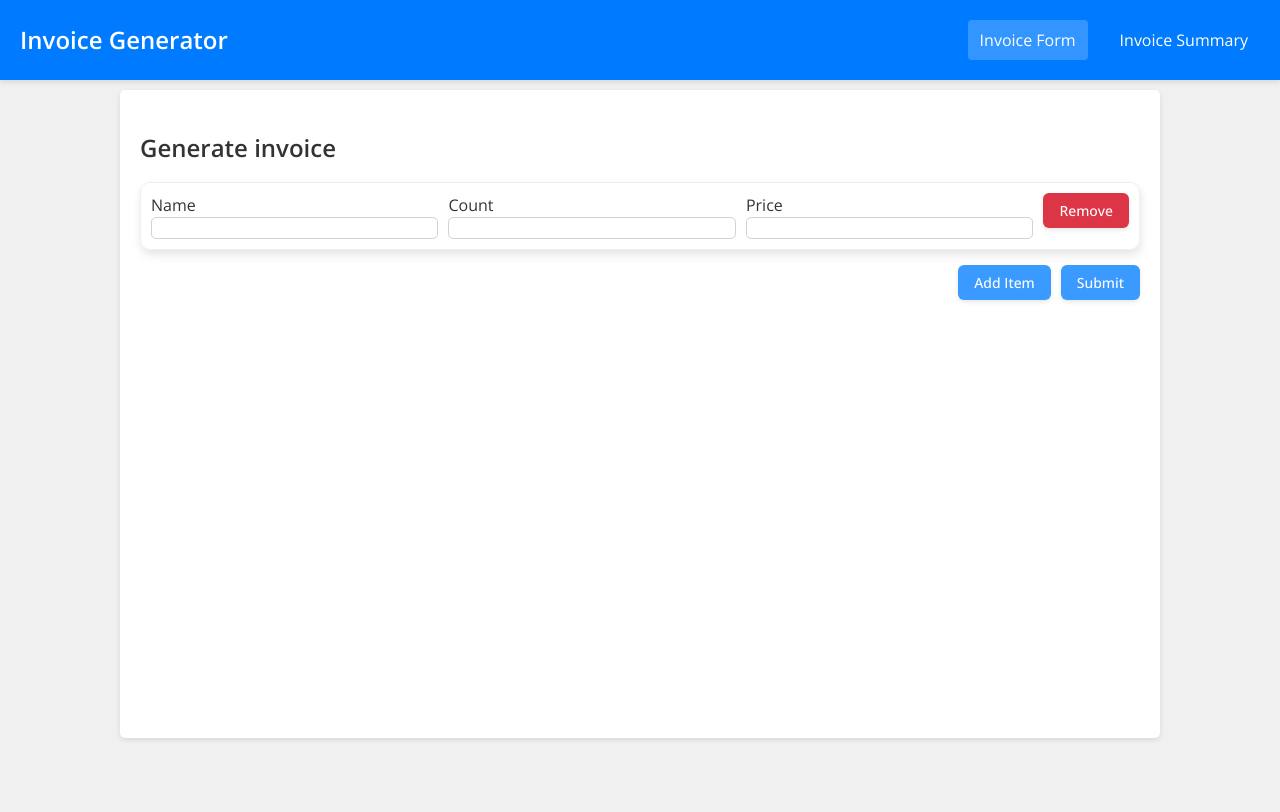
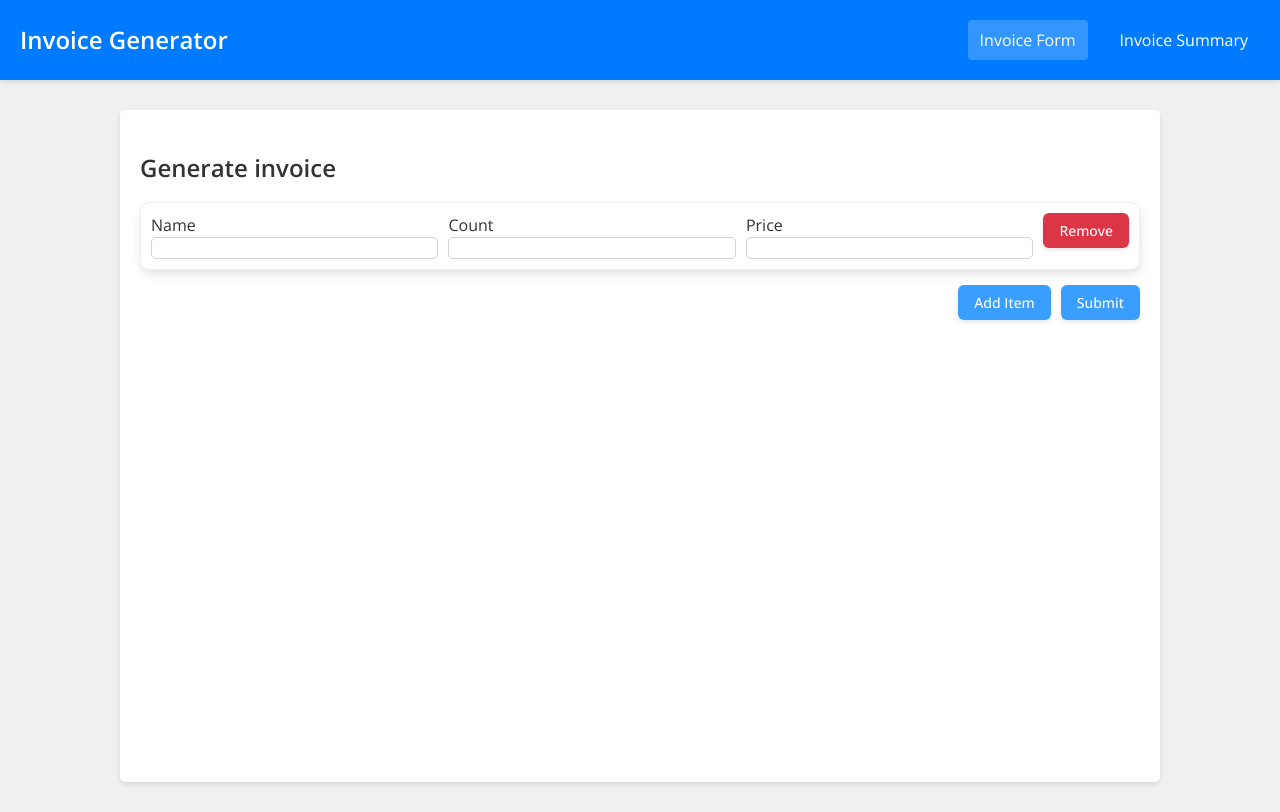
Before and after one commit to Luki1235512/invoice-generator, an Angular app: page / in a window 1280 px wide. Built offline with nearby package versions, Linux system fonts and the light colour scheme.

Commit message:
Add css variables

```diff
--- a/src/app/app.component.css
+++ b/src/app/app.component.css
@@ -4,9 +4,9 @@
   left: 0;
   right: 0;
   height: 80px;
-  background-color: #007bff;
-  color: white;
-  box-shadow: 0 2px 5px rgba(0, 0, 0, 0.1);
+  background-color: var(--color-blue);
+  color: var(--color-white);
+  box-shadow: var(--shadow-md);
   z-index: 1000;
 }
 
@@ -29,7 +29,7 @@
 }
 
 .navbar-link {
-  color: white;
+  color: var(--color-white);
   text-decoration: none;
   padding: 8px 12px;
   border-radius: 4px;
@@ -37,11 +37,11 @@
 }
 
 .navbar-link:hover {
-  background-color: rgba(255, 255, 255, 0.1);
+  background-color: var(--overlay-light);
 }
 
 .navbar-link.active {
-  background-color: rgba(255, 255, 255, 0.2);
+  background-color: var(--overlay-medium);
 }
 
 .main-content {
--- a/src/app/invoice-form/invoice-form.component.css
+++ b/src/app/invoice-form/invoice-form.component.css
@@ -7,20 +7,20 @@
   gap: 10px;
   margin-bottom: 15px;
   padding: 10px;
-  border: 1px solid #efefef;
+  border: 1px solid var(--color-card);
   border-radius: 10px;
   align-items: flex-start;
-  box-shadow: 1px 5px 10px rgba(0, 0, 0, 0.1);
+  box-shadow: var(--shadow-card);
 }
 
 input {
-  border: 1px solid #d3d2d2;
+  border: 1px solid var(--color-input-border);
   border-radius: 5px;
 }
 
 input:focus {
   outline: none;
-  border: 1px solid #c0bebe;
+  border: 1px solid var(--color-input-focus-border);
   box-shadow: 1px 1px 5px #efefef;
 }
 
@@ -37,6 +37,6 @@ input:focus {
 }
 
 .invalid-feedback {
-  color: #dc3545;
+  color: var(--color-danger);
   font-size: 0.875em;
 }
--- a/src/app/invoice-summary/invoice-summary.component.css
+++ b/src/app/invoice-summary/invoice-summary.component.css
@@ -4,7 +4,6 @@
 
 .loading {
   font-style: italic;
-  color: #777;
 }
 
 .text-right {
@@ -12,11 +11,11 @@
 }
 
 .invoice-card {
-  border: 1px solid #efefef;
+  border: 1px solid var(--color-card);
   border-radius: 10px;
   padding: 10px;
   margin-bottom: 10px;
-  box-shadow: 1px 5px 10px rgba(0, 0, 0, 0.1);
+  box-shadow: var(--shadow-card);
 }
 
 .invoice-card h4 {
@@ -39,7 +38,7 @@
 }
 
 .invoice-card tfoot tr {
-  background-color: #e2e2e2cd;
+  background-color: var(--color-footer-bg);
   font-weight: 500;
 }
 
@@ -49,7 +48,7 @@
 }
 
 .invoice-card h4 {
-  background-color: #f6f6f6;
+  background-color: var(--color-invoice-card-h4);
   font-weight: 500;
   margin-bottom: 10px;
   border-radius: 5px;
--- a/src/app/invoice-summary/invoice-summary.component.html
+++ b/src/app/invoice-summary/invoice-summary.component.html
@@ -10,6 +10,7 @@
   </ng-template>
 
   <div>
+    <hr />
     <h3>All Invoices</h3>
 
     <div *ngIf="invoices.length === 0">
@@ -60,7 +61,8 @@
   </div>
 
   <div *ngIf="invoices.length > 0">
-    <h3>Overall:</h3>
+    <hr />
+    <h3>Overall</h3>
     <div>
       <p><strong>Total Items Count:</strong> {{ totalItemsCount }}</p>
     </div>
--- a/src/app/shared/pagination/pagination.component.css
+++ b/src/app/shared/pagination/pagination.component.css
@@ -11,15 +11,9 @@
 }
 
 .page-item.active .page-link {
-  background-color: #007bff;
-  border-color: #007bff;
-  color: white;
-}
-
-.page-item.disabled .page-link {
-  color: #6c757d;
-  pointer-events: none;
-  cursor: auto;
+  background-color: var(--color-blue);
+  border-color: var(--color-blue);
+  color: var(--color-white);
 }
 
 .page-link {
@@ -28,17 +22,17 @@
   padding: 0.5rem 0.75rem;
   margin-left: -1px;
   line-height: 1.25;
-  color: #007bff;
-  background-color: #fff;
-  border: 1px solid #dee2e6;
+  color: var(--color-blue);
+  background-color: var(--color-white);
+  border: 1px solid var(--color-link-border);
   text-decoration: none;
   cursor: pointer;
 }
 
 .page-link:hover {
   z-index: 2;
-  color: #0056b3;
+  color: var(--color-hover);
   text-decoration: none;
-  background-color: #e9ecef;
-  border-color: #dee2e6;
+  background-color: var(--color-hover-bg);
+  border-color: var(--color-link-border);
 }
--- a/src/styles.css
+++ b/src/styles.css
@@ -1,4 +1,31 @@
 @import url("https://fonts.googleapis.com/css2?family=Open+Sans:wght@300;400;500;600;700&display=swap");
+
+:root {
+  --color-text: #333;
+  --color-background: #f0f0f0;
+  --color-white: #ffffff;
+  --color-button-default: #f8f9fa;
+  --color-primary: #399eff;
+  --color-danger: #dc3545;
+  --color-border: #d6d6d6;
+  --color-blue: #007bff;
+  --color-hover: #0056b3;
+  --color-hover-bg: #e9ecef;
+  --color-link-border: #dee2e6;
+  --color-card: #efefef;
+  --color-footer-bg: #e2e2e2cd;
+  --color-invoice-card-h4: #f6f6f6;
+  --color-input-border: #d3d2d2;
+  --color-input-focus-border: #c0bebe;
+
+  --shadow-sm: 0 2px 4px rgba(0, 0, 0, 0.1);
+  --shadow-md: 0 2px 5px rgba(0, 0, 0, 0.1);
+  --shadow-lg: 0 4px 6px rgba(0, 0, 0, 0.1);
+  --shadow-card: 1px 5px 10px rgba(0, 0, 0, 0.1);
+
+  --overlay-light: rgba(255, 255, 255, 0.1);
+  --overlay-medium: rgba(255, 255, 255, 0.2);
+}
 
 body {
   font-family:
@@ -13,8 +40,8 @@ body {
     "Helvetica Neue",
     sans-serif;
   line-height: 1.5;
-  color: #333;
-  background-color: #f0f0f0;
+  color: var(--color-text);
+  background-color: var(--color-background);
   margin: 0;
   padding: 0;
 }
@@ -37,11 +64,12 @@ button {
 }
 
 .container.mt-4 {
-  background-color: #ffffff;
+  background-color: var(--color-white);
   border-radius: 5px;
-  box-shadow: 0 2px 5px rgba(0, 0, 0, 0.1);
+  box-shadow: var(--shadow-md);
   padding: 20px;
-  min-height: 81vh;
+  margin-top: 20px;
+  min-height: 84vh;
   width: 100%;
   max-width: 100%;
   box-sizing: border-box;
@@ -55,28 +83,33 @@ button {
   font-size: 14px;
   cursor: pointer;
   transition: all 0.2s ease-in-out;
-  background-color: #f8f9fa;
-  box-shadow: 0 2px 4px rgba(0, 0, 0, 0.1);
+  background-color: var(--color-button-default);
+  box-shadow: var(--shadow-sm);
 }
 
 button:hover {
   transform: translateY(-1px);
-  box-shadow: 0 4px 6px rgba(0, 0, 0, 0.1);
+  box-shadow: var(--shadow-lg);
 }
 
 button.btn-primary {
-  background-color: #3b9aff;
-  color: white;
+  background-color: var(--color-primary);
+  color: var(--color-white);
 }
 
 button.btn-danger {
-  background-color: #dc3545;
-  color: white;
+  background-color: var(--color-danger);
+  color: var(--color-white);
 }
 
 button.btn-secondary {
-  background-color: #3b9aff;
-  color: white;
+  background-color: var(--color-primary);
+  color: var(--color-white);
+}
+
+hr {
+  border: 0;
+  border-top: 1px solid var(--color-border);
 }
 
 @media (max-width: 768px) {
```
